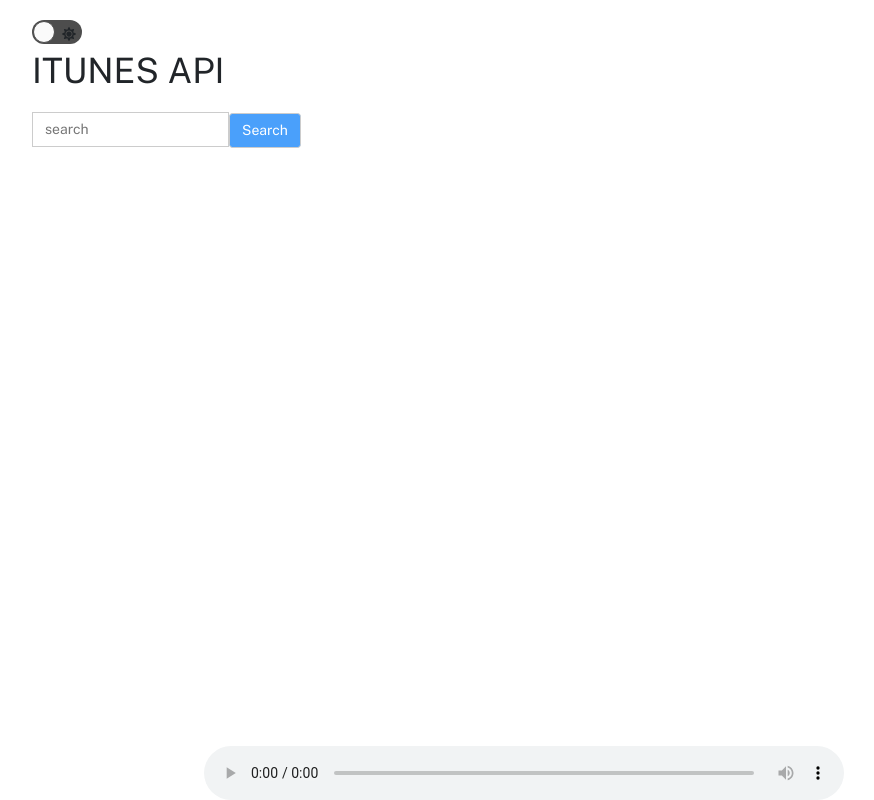
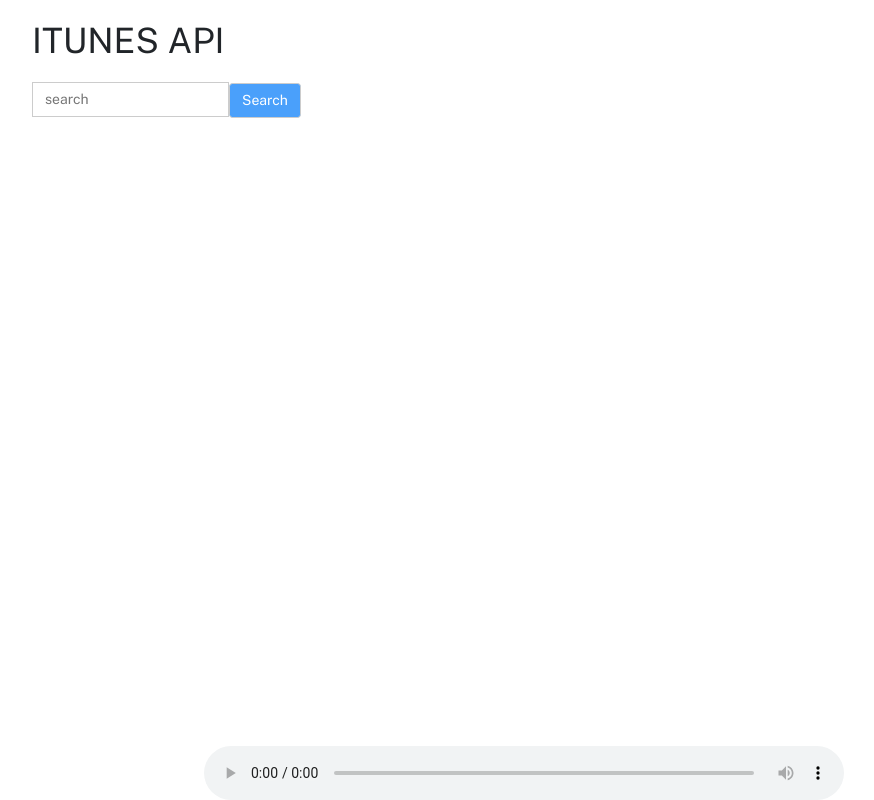
Before and after one commit to 53js/itunes-api-react-2022, a React (Create React App) app: page /itunes/ in a window 1280 px wide. Shown: the whole page, without its empty margins (116-990 px from the left). Built offline with nearby package versions, Linux system fonts and the light colour scheme; the HTML template or start-up script is replaced by a standard one.

Commit message:
feat: context for theme

```diff
--- a/src/App.js
+++ b/src/App.js
@@ -1,4 +1,4 @@
-import React from 'react';
+import React, { useCallback, useEffect, useState } from 'react';
 import {
 	BrowserRouter as Router,
 	Switch,
@@ -8,15 +8,35 @@
 import { Home } from './pages/Home';
 import { Itunes } from './pages/Itunes';
 import { Error404 } from './pages/Error404';
-
+import useLocalStorage from './lib/useLocalStorage';
+import { ThemeContext } from './components/ThemeContext';
 import './App.scss';
 
-const App = () => (
+const App = () => {
+	const [theme, setTheme] = useState();
+	const [storageMode, setStorageMode] = useLocalStorage('darkmode');
+
+	const changeThemeContext = useCallback((newTheme) => {
+		setTheme(newTheme);
+		setStorageMode(newTheme);
+	}, [setStorageMode]);
+
+	useEffect(() => {
+		setTheme(storageMode);
+	}, [storageMode]);
+
+	return (
 		<Router>
 			<Switch>
-			<Route path="/itunes">
+				<ThemeContext.Provider value={{ theme, changeThemeContext }}>
+					<Route path={[
+						'/itunes/:search',
+						'/itunes',
+					]}
+					>
 						<Itunes />
 					</Route>
+				</ThemeContext.Provider>
 				<Route exact path="/">
 					<Home />
 				</Route>
@@ -26,5 +46,6 @@
 			</Switch>
 		</Router>
 	);
+};
 
 export default App;
--- /dev/null
+++ b/src/components/ThemeContext.js
@@ -0,0 +1,3 @@
+import { createContext } from 'react';
+
+export const ThemeContext = createContext('theme');
--- a/src/components/ToggleModeNight.js
+++ b/src/components/ToggleModeNight.js
@@ -1,14 +1,27 @@
-import React from 'react';
-import PropTypes from 'prop-types';
+import React, { useContext } from 'react';
 import Toggle from 'react-toggle';
 import { faMoon, faSun } from '@fortawesome/free-solid-svg-icons';
 import { FontAwesomeIcon } from '@fortawesome/react-fontawesome';
+import { ThemeContext } from './ThemeContext';
 
 import 'react-toggle/style.css';
 import './ToggleModeNight.scss';
 
-export const ToggleModeNight = ({ mode, onChange }) => (
+export const ToggleModeNight = () => {
+	const { theme, changeThemeContext } = useContext(ThemeContext);
+	const handleChangeMode = (e) => {
+		const themeValue = e.target.checked ? 'dark' : 'light';
+		changeThemeContext(themeValue);
+	};
+	return (
 		<div className="ToggleModeNight">
+			{/*
+				here We have to prevent render Toggle
+				on the first render theme is undefined, so we do not want to
+				render Toggle with defaultChecked={undefined}
+				check the doc > https://www.npmjs.com/package/react-toggle
+			 */}
+			{ theme && (
 				<Toggle
 					id="mode"
 					icons={{
@@ -19,18 +32,10 @@
 							<FontAwesomeIcon icon={faSun} className="fa faSun" />
 						),
 					}}
-			defaultChecked={mode}
-			onChange={onChange}
+					defaultChecked={theme === 'dark'}
+					onChange={handleChangeMode}
 				/>
-
-		{/* <label htmlFor="mode">Dark mode</label> */}
+			)}
 		</div>
 	);
-
-ToggleModeNight.propTypes = {
-	mode: PropTypes.bool,
-	onChange: PropTypes.func.isRequired,
 };
-ToggleModeNight.defaultProps = {
-	mode: false,
-};
--- a/src/components/Track/Details.js
+++ b/src/components/Track/Details.js
@@ -4,11 +4,15 @@
 import { Link, Redirect } from 'react-router-dom';
 import { FontAwesomeIcon } from '@fortawesome/react-fontawesome';
 import { faArrowLeft } from '@fortawesome/free-solid-svg-icons';
+import { useContext } from 'react';
+import { ThemeContext } from '../ThemeContext';
 
 export const TrackDetails = ({ track }) => {
+	const { theme } = useContext(ThemeContext);
 	if (!track) {
 		return (<Redirect to="/itunes/" />);
 	}
+
 	return (
 		<section className="TrackDetails">
 			<h1>{track.artistName}</h1>
@@ -27,7 +31,7 @@
 					)
 				}
 			</ul>
-			<Link to="/itunes/" className="text-dark">
+			<Link to="/itunes/" className={`${theme === 'dark' ? 'text-white' : 'text-dark'}`}>
 				<FontAwesomeIcon icon={faArrowLeft} />
 				<span className="ml-2">back</span>
 			</Link>
--- a/src/pages/Itunes.js
+++ b/src/pages/Itunes.js
@@ -1,9 +1,10 @@
-import { useState, useCallback } from 'react';
-import { Route, Switch } from 'react-router-dom';
+import { useState, useEffect, useContext } from 'react';
+import {
+	Route, Switch, useHistory, useRouteMatch,
+} from 'react-router-dom';
 import { Container } from 'reactstrap';
 
 import { fetchItunesSongs } from '../lib/fetchItunesSongs';
-import useLocalStorage from '../lib/useLocalStorage';
 
 import { AudioPlayer } from '../components/AudioPlayer';
 import { ToggleModeNight } from '../components/ToggleModeNight';
@@ -11,10 +12,14 @@
 import { TrackList } from '../components/Track/List';
 import { TrackSearch } from '../components/Track/Search';
 import { TrackDetails } from '../components/Track/Details';
+import { ThemeContext } from '../components/ThemeContext';
 
 import './Itunes.scss';
 
 export const Itunes = () => {
+	const match = useRouteMatch();
+	const history = useHistory();
+	const { theme } = useContext(ThemeContext);
 	const [currentTrack, setCurrentTrack] = useState();
 	const [error, setError] = useState(false);
 	const [loading, setLoading] = useState(false);
@@ -22,23 +27,11 @@
 	const [tracks, setTracks] = useState([]);
 	const [searchs, setSearchs] = useState([]);
 
-	const [storageMode, setStorageMode] = useLocalStorage('darkmode');
+	const handleSearchClick = async (term) => {
+		history.push(`./${term}`);
+	};
 
-	const handleChangeMode = useCallback(
-		(e) => {
-			const modeValue = !!e.target.checked;
-			//setDarkMode(modeValue);
-			setStorageMode(modeValue);
-		},
-		[setStorageMode],
-	);
-
-	// useEffect(() => {
-	// 	console.log('useeffect', storageMode);
-	// 	setDarkMode(storageMode);
-	// }, [setDarkMode, storageMode]);
-
-	const handleSearchClick = async (term) => {
+	const searchRequest = async (term) => {
 		setLoading(true);
 		setError(false);
 		setSearchs((prev) => [...prev, term]);
@@ -64,18 +57,22 @@
 		}
 	};
 
+	useEffect(() => {
+		const { params: { search } } = match;
+		if (search) {
+			searchRequest(search);
+		}
+	}, [match]);
+
 	const handleClickTrack = (track) => {
 		setCurrentTrack(track);
 	};
 
 	return (
-		<div className={`Itunes ${storageMode ? 'dark' : 'light'}`}>
+		<div className={`Itunes ${theme}`}>
 			<Container>
 				<section className="track-section">
-					<ToggleModeNight
-						onChange={handleChangeMode}
-						mode={storageMode}
-					/>
+					<ToggleModeNight />
 					<header className="App-header">
 						<h1>ITUNES API</h1>
 					</header>
@@ -84,15 +81,15 @@
 					{error && <p>Une erreur est survenue</p>}
 
 					<Switch>
-						<Route exact path="/itunes">
+						<Route exact path="/itunes/track/:trackname">
+							<TrackDetails track={currentTrack} />
+						</Route>
+						<Route path="/itunes">
 							<TrackList
 								tracks={tracks}
 								onClickTrack={handleClickTrack}
 								loading={loading}
 							/>
-						</Route>
-						<Route exact path="/itunes/track/:trackname">
-							<TrackDetails track={currentTrack} />
 						</Route>
 					</Switch>
 				</section>
```
Lines whose indentation alone changed are shown as unchanged.
